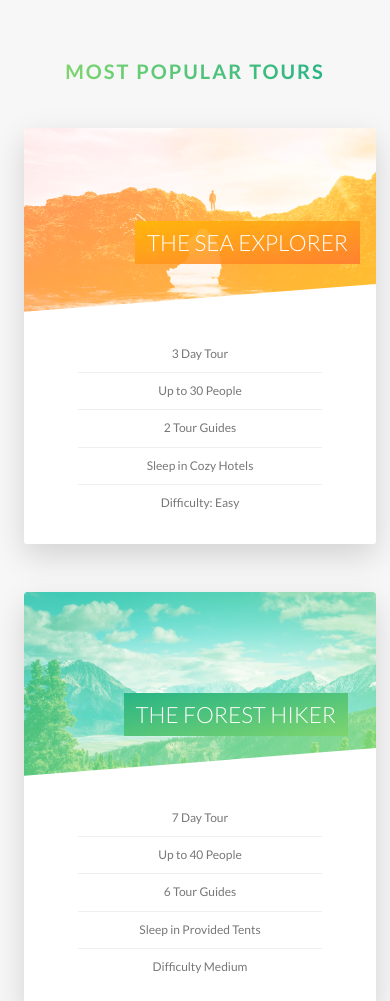
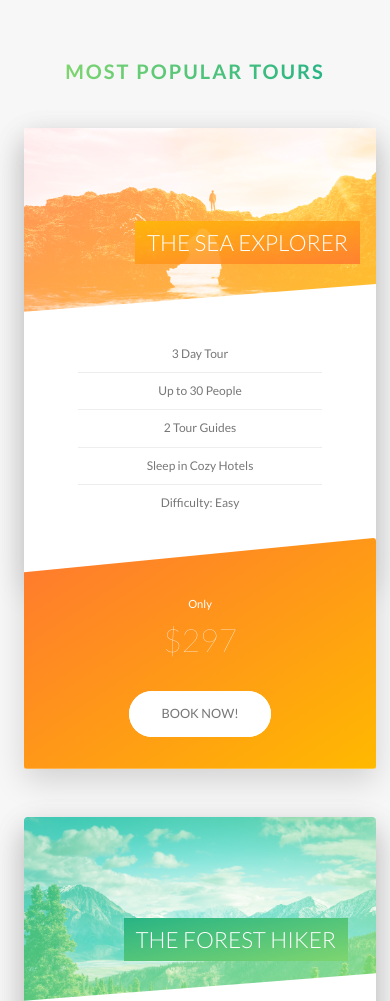
Before and after one commit to Developer-a-la-mode/Natours, a website: page index.html in a window 390 px wide. Shown: the part 2483-3484 px from the top of the page. Drawn offline with nearby package versions, Linux system fonts and the light colour scheme; files that its build step writes are made by us from their sources.

Commit message:
media query

```diff
--- a/index.html
+++ b/index.html
@@ -18,7 +18,7 @@
 <body>
     <div class="navigation">
         <input type="checkbox" id="navi-toggle" class="navigation__checkbox">
-        <label f="navi-toggle" class="navigation__button">
+        <label for="navi-toggle" class="navigation__button">
             <span class="navigation__icon"></span>
         </label>
 
--- a/sass/components/_card.scss
+++ b/sass/components/_card.scss
@@ -137,6 +137,7 @@
 
    &__price-box {
        color: $color-white;
+       margin-bottom: 8rem;
    }
 
    &__price-only {
@@ -148,4 +149,76 @@
        font-size: 6rem;
        font-weight: 100;
    }
+
+    @include respond(tab-port) {
+
+        //Functionality
+    height: auto;
+    border-radius: 3px;
+    background-color: $color-white;
+    box-shadow: 0 1.5rem 4rem rgba($color-black,.15);
+
+
+    &__side {
+        height: auto;
+        position: relative;
+
+        &--front {
+            background-color: $color-white;
+            padding-bottom: 4rem;
+            margin-bottom: -5rem;
         }
+
+        &--back {
+            transform: rotateY(0);
+            -webkit-clip-path: polygon(0 15%, 100% 0, 100% 100%, 0 100%);
+            clip-path: polygon(0 15%, 100% 0, 100% 100%, 0 100%);
+        }
+
+    }
+
+    &:hover &__side--front {
+        transform: rotateY(0);
+    }
+
+    &__cta {
+        position: relative;
+        top: 0;
+        left: 0;
+        transform: translate(0);
+        width: 100%;
+        text-align: center;
+        padding: 7rem 4rem 4rem 4rem;
+    }
+
+    &__price-box {
+        color: $color-white;
+        margin-bottom: 3rem;
+    }
+
+    &__price-value {
+        font-size: 4rem;
+    }
+    //Functionality
+    height: auto;
+
+    &__side {
+        height: auto;
+        position: relative;
+        border-radius: 3px;
+
+        &--front {
+            background-color: $color-white;
+        }
+
+        &--back {
+            transform: rotateY(0);
+        }
+
+    }
+
+    &:hover &__side--front {
+        transform: rotateY(0);
+    }
+    }
+}
```
Lines whose indentation alone changed are shown as unchanged.
